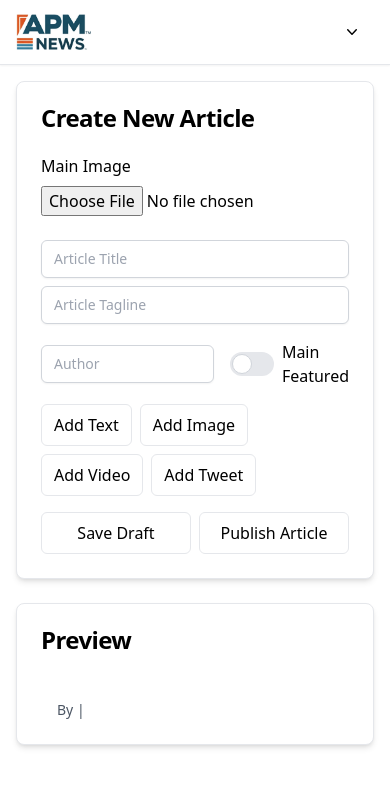
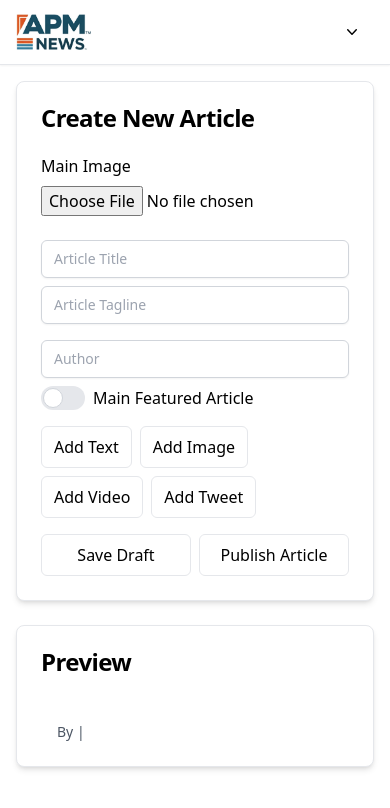
Before and after one commit to jonquixote/News247, a React (Create React App) app: page /admin in a window 390 px wide. Shown: the top 808 px of the page. Built offline with nearby package versions, Linux system fonts and the light colour scheme.

Commit message:
Admin Article edit publish status5 - 'the johnny touch' pt2

```diff
--- a/src/components/admin/AdminArticleEditor.js
+++ b/src/components/admin/AdminArticleEditor.js
@@ -334,21 +334,21 @@ const AdminArticleEditor = () => {
                     className="w-full sm:w-1/2"
                   />
                 </div>
-                <div className="flex items-center space-x-4">
+                <div className="flex flex-col sm:flex-row space-y-2 sm:space-y-0 sm:space-x-4">
                   <Input
                     type="text"
                     value={article.author}
                     onChange={(e) => setArticle(prev => ({ ...prev, author: e.target.value }))}
                     placeholder="Author"
-                    className="w-full"
+                    className="w-full w-full sm:w-1/2"
                   />
-                  <div className="flex items-center space-x-2">
+                  <div className="flex items-center w-full sm:w-1/2">
                     <Switch
                       id="main-featured"
                       checked={article.isMainFeatured}
                       onCheckedChange={handleIsMainFeaturedChange}
                     />
-                    <label htmlFor="main-featured">Main Featured</label>
+                    <label htmlFor="main-featured" className='px-2'>Main Featured Article</label>
                   </div>
                 </div>
 
```
